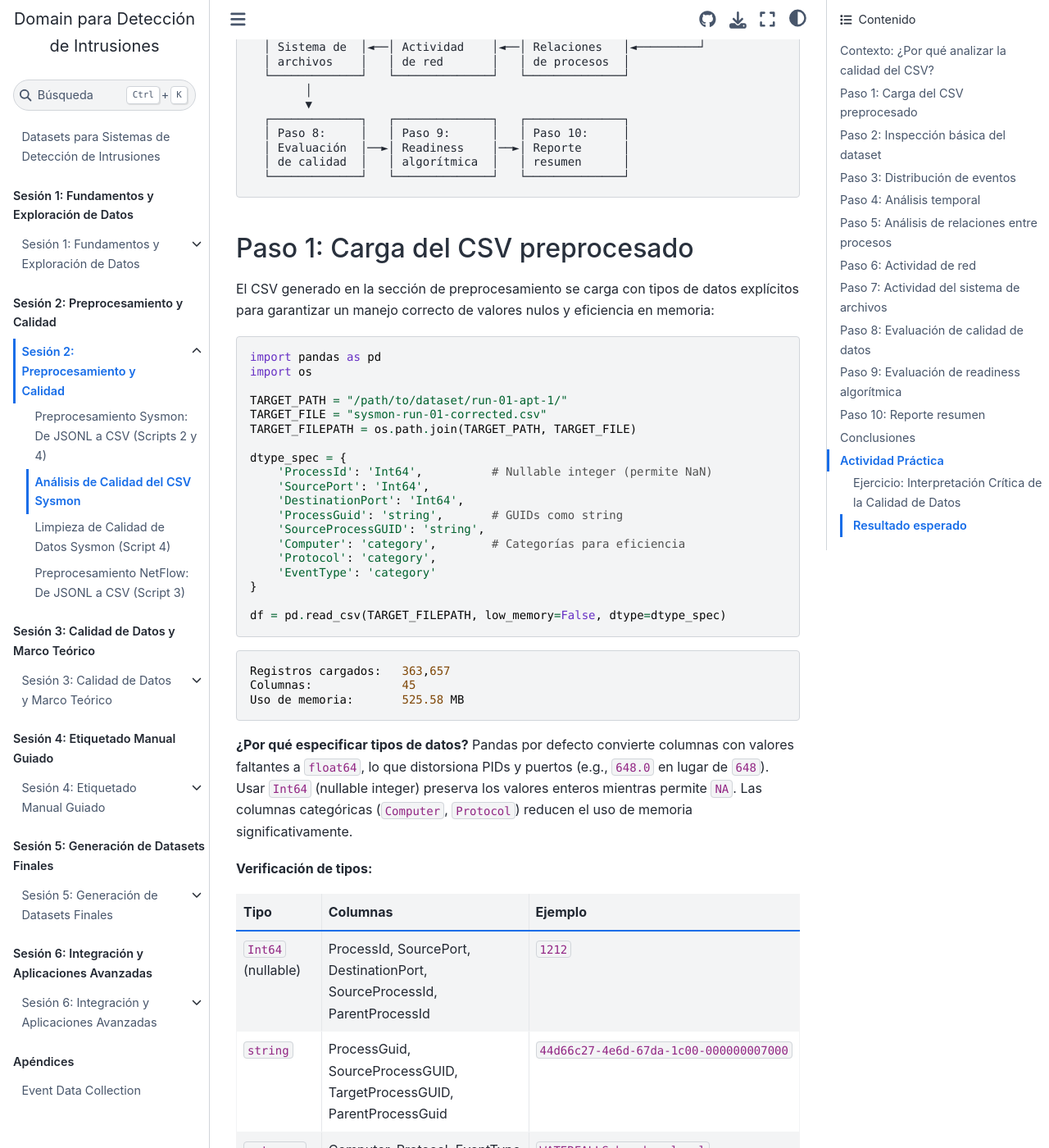
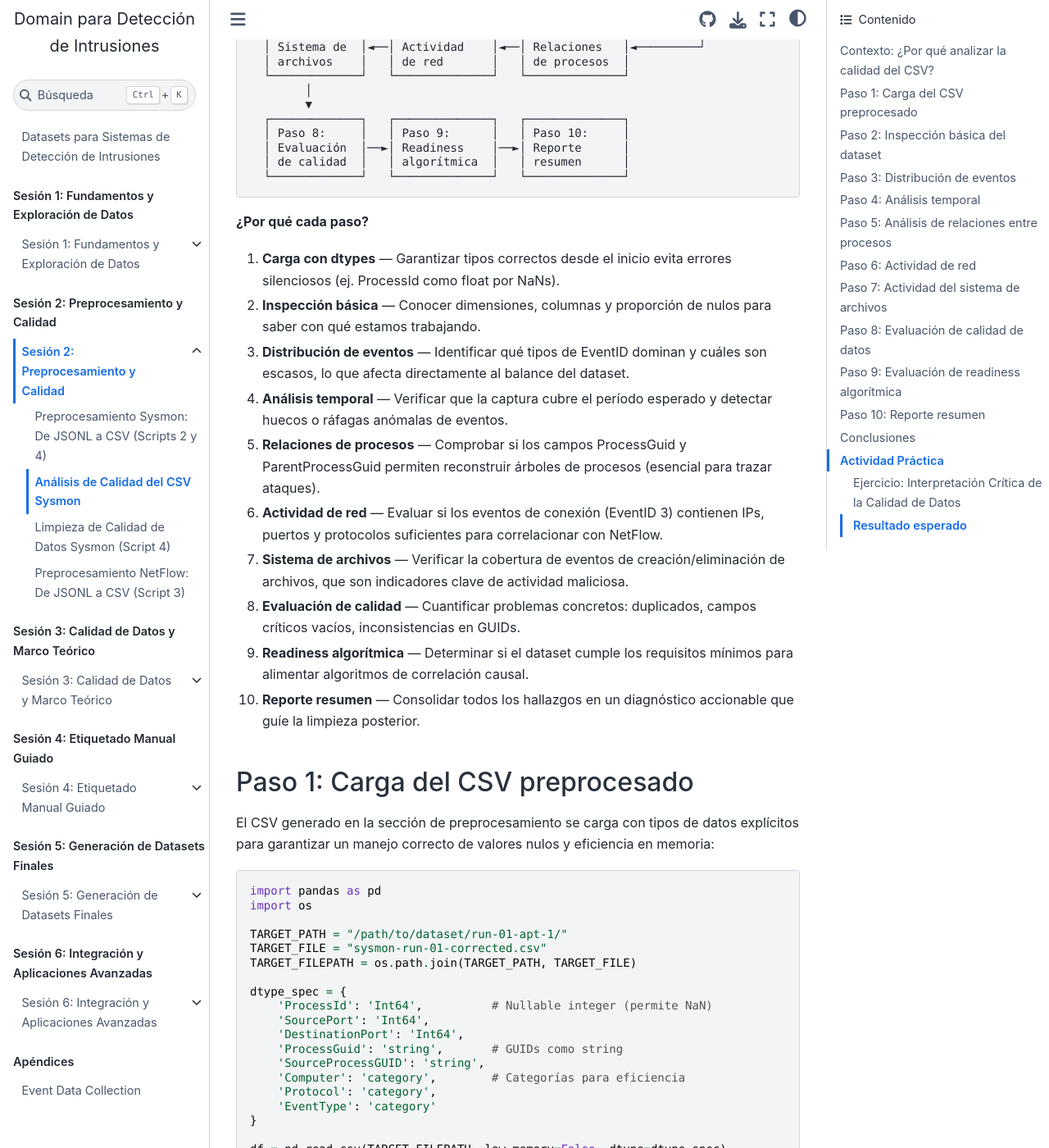
Before and after one commit to ollerenac/curso2026, a Jupyter Book: the page built from sesion-2/2-analisis-calidad-csv.md, in a window 1280 px wide and 1400 px high, scrolled down 911 px. Shown: the whole window at 82% size. Built offline with Jupyter Book 1.0.4 settings and Sphinx 7.4.7 and the Sphinx Book theme 1.1.4, drawn with Linux system fonts in a browser that asks for light colours.

Commit message:
Add per-step explanations to quality analysis pipeline diagram
Each of the 10 steps now has a one-line "why" explanation below
the diagram, clarifying the purpose of each analysis phase.

Co-Authored-By: Claude Opus 4.6 <noreply@anthropic.com>

````diff
--- a/sesion-2/2-analisis-calidad-csv.md
+++ b/sesion-2/2-analisis-calidad-csv.md
@@ -34,6 +34,19 @@ El código de esta sección se puede ejecutar paso a paso en el notebook `2c-sys
   │ de calidad  │   │ algorítmica  │   │ resumen      │
   └─────────────┘   └──────────────┘   └──────────────┘
 ```
+
+**¿Por qué cada paso?**
+
+1. **Carga con dtypes** — Garantizar tipos correctos desde el inicio evita errores silenciosos (ej. ProcessId como float por NaNs).
+2. **Inspección básica** — Conocer dimensiones, columnas y proporción de nulos para saber con qué estamos trabajando.
+3. **Distribución de eventos** — Identificar qué tipos de EventID dominan y cuáles son escasos, lo que afecta directamente al balance del dataset.
+4. **Análisis temporal** — Verificar que la captura cubre el período esperado y detectar huecos o ráfagas anómalas de eventos.
+5. **Relaciones de procesos** — Comprobar si los campos ProcessGuid y ParentProcessGuid permiten reconstruir árboles de procesos (esencial para trazar ataques).
+6. **Actividad de red** — Evaluar si los eventos de conexión (EventID 3) contienen IPs, puertos y protocolos suficientes para correlacionar con NetFlow.
+7. **Sistema de archivos** — Verificar la cobertura de eventos de creación/eliminación de archivos, que son indicadores clave de actividad maliciosa.
+8. **Evaluación de calidad** — Cuantificar problemas concretos: duplicados, campos críticos vacíos, inconsistencias en GUIDs.
+9. **Readiness algorítmica** — Determinar si el dataset cumple los requisitos mínimos para alimentar algoritmos de correlación causal.
+10. **Reporte resumen** — Consolidar todos los hallazgos en un diagnóstico accionable que guíe la limpieza posterior.
 
 ## Paso 1: Carga del CSV preprocesado
 
````
